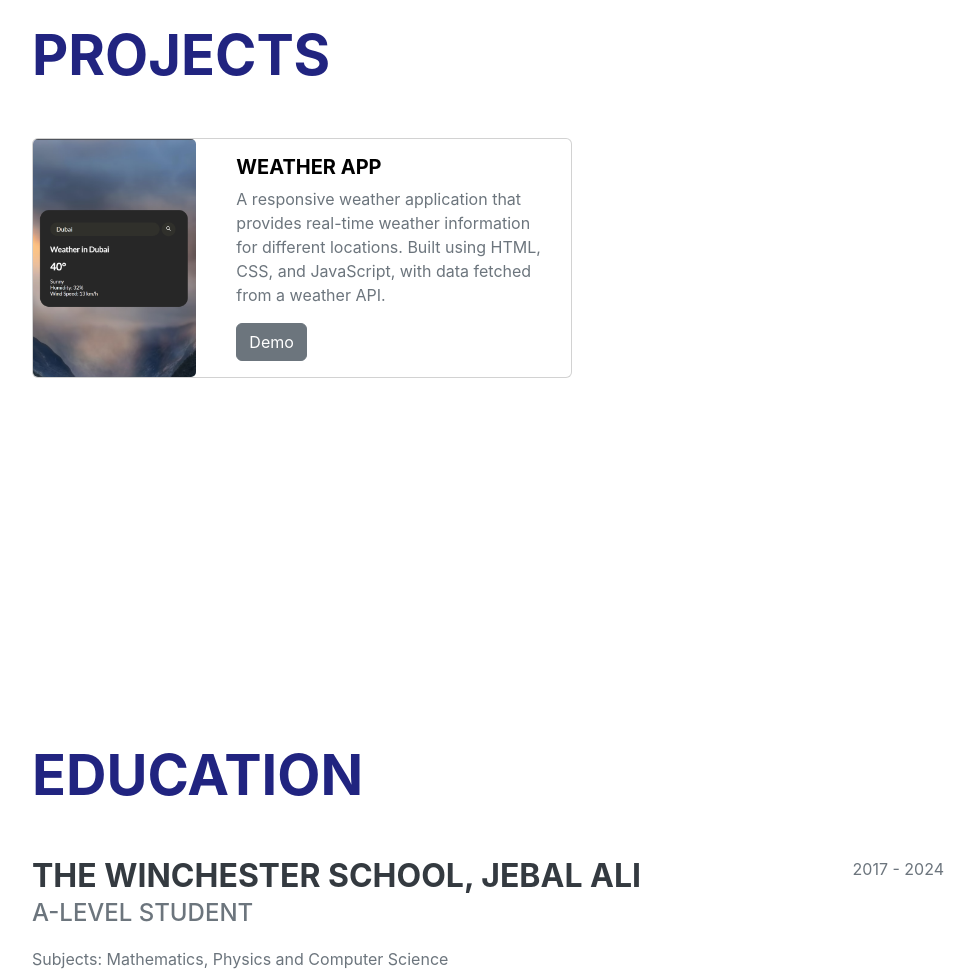
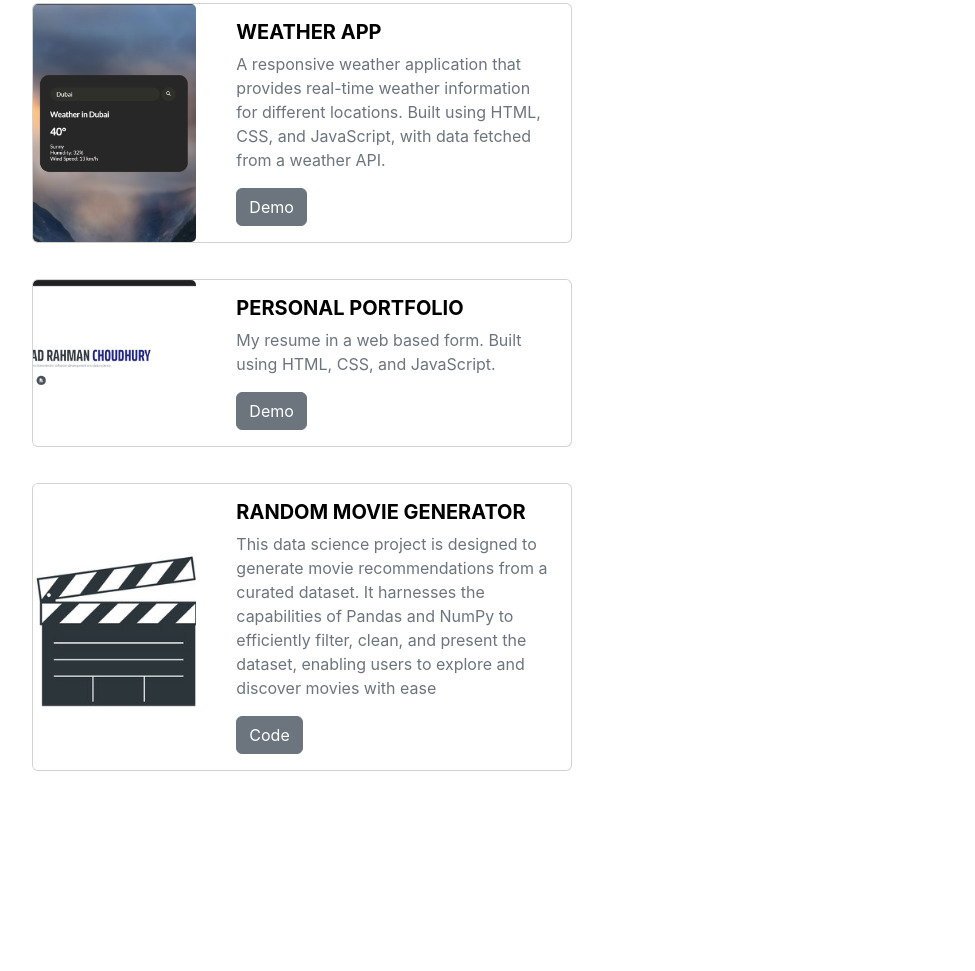
Before and after one commit to fayyadrc/Personal-Portfolio, a plain HTML site: page index.html in a window 1280 px wide. Shown: the part 1792-2763 px from the top of the page, without its empty margins (288-1263 px from the left). Drawn offline with nearby package versions, Linux system fonts and the light colour scheme; a web font is replaced by a local one.

Commit message:
Updated Projects

```diff
--- a/index.html
+++ b/index.html
@@ -49,14 +49,17 @@
                     <span style="color: #212480;">Choudhury</span>
                 </h1>
                 <p class="lead mb-5">An A-Level student interested in software development and data science.</p>
+                <p class="lead mb-5"></p>
                 <div class="social-icons">
                     <a class="social-icon" href="https://www.linkedin.com/in/fayyad-choudhury-aa0861204/"
                         target="_blank"><i class="fab fa-linkedin-in"></i></a>
                     <a class="social-icon" href="https://github.com/fayyadrc" target="_blank"><i
                             class="fab fa-github"></i></a>
                     <a class="social-icon" href="link_to_your_resume">
-                        <i class="fas fa-file-pdf"></i>
-                    </a>
+                        <i class="fas fa-file-pdf"></i></a>
+                        <a class="social-icon" href="mailto:fayyadrc@gmail.com">
+                            <i class="fa-solid fa-envelope"></i>
+                        </a>
                 </div>
             </div>
         </section>
@@ -103,26 +106,41 @@
                     </div>
                 </div>
             </div>
-            <!-- <div class="card mb-3 project-card" style="max-width: 540px;">
+            <div class="card mb-3 project-card" style="max-width: 540px;">
                 <div class="row no-gutters">
                     <div class="col-md-4">
-                        <div class="image-container" style="position: relative; width: 100%; height: 100%;">
-                            <img src="assets\img\weatherproject1.png" class="card-img" alt="Weather App"
+                        <div class="image-container" style="position: relative; width: 100%; height: 100%; overflow: hidden;">
+                            <img src="assets\img\screenshot.png" class="card-img" alt="Weather App"
                                 style="object-fit: cover; width: 100%; height: 100%; position: absolute; top: 0; left: 0;">
                         </div>
                     </div>
                     <div class="col-md-8">
                         <div class="card-body">
-                            <h5 class="card-title text-black">Weather App</h5>
-                            <p class="card-text">A responsive weather application that provides real-time weather
-                                information for different locations. Built using HTML, CSS, and JavaScript, with
-                                data fetched from a weather API.</p>
-                            <a href="https://frcweather.vercel.app/" target="_blank"
-                                class="btn btn-secondary">Demo</a>
+                            <h5 class="card-title text-black">Personal Portfolio</h5>
+                            <p class="card-text">My resume in a web based form. Built using HTML, CSS, and JavaScript.</p>
+                            <a href="https://fayyadrc.vercel.app/" target="_blank" class="btn btn-secondary">Demo</a>
                         </div>
                     </div>
                 </div>
-            </div> -->
+            </div>
+            <div class="card mb-3 project-card" style="max-width: 540px;">
+                <div class="row no-gutters">
+                    <div class="col-md-4">
+                        <div class="image-container" style="position: relative; width: 100%; height: 100%; overflow: hidden;">
+                            <img src="./assets/img/movie.jpg" class="card-img" alt="Weather App"
+                                style="object-fit: cover; width: 100%; height: 100%; position: absolute; top: 0; left: 0;">
+                        </div>
+                    </div>
+                    <div class="col-md-8">
+                        <div class="card-body">
+                            <h5 class="card-title text-black">Random Movie Generator</h5>
+                            <p class="card-text">This data science project is designed to generate movie recommendations from a curated dataset. It harnesses the capabilities of Pandas and NumPy to efficiently filter, clean, and present the dataset, enabling users to explore and discover movies with ease</p>
+                            <a href="https://github.com/fayyadrc/RandomMovieGenerator.git" target="_blank" class="btn btn-secondary">Code</a>
+                        </div>
+                    </div>
+                </div>
+            </div>
+
         </div>
     </div>
 </section>
```
Also changed, not shown: assets/img/movie.jpg (added), assets/img/screenshot.png (added).
